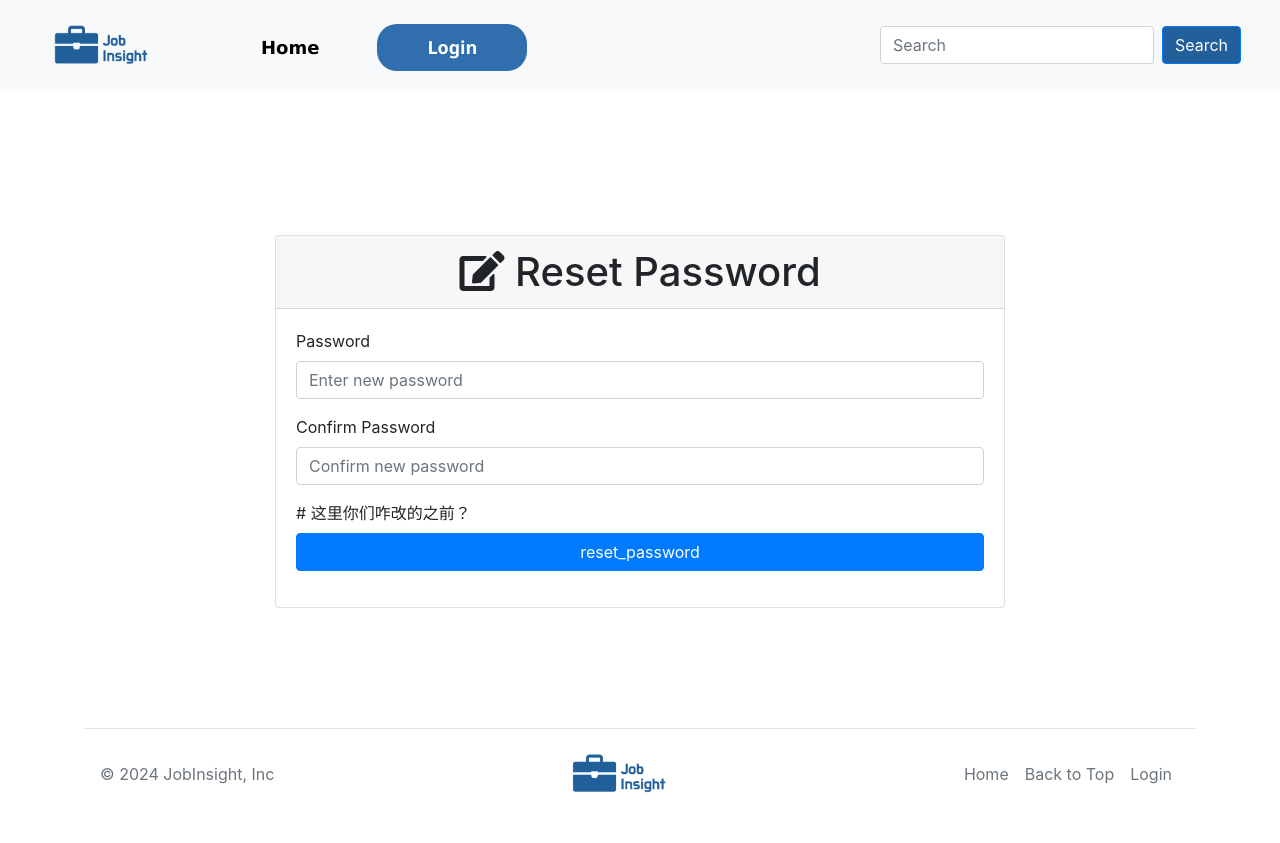
After one commit to Mingyu-Lian/AgileWebDev_Group_Assignment, a Flask app: page /reset_password in a window 1280 px wide. The commit adds this page. Run offline with Flask 3, Linux system fonts and the light colour scheme; some libraries are stand-ins or nearby versions.

Commit message:
Update new page :reset password
Long time no see,
Added reset password page now
gonna work on refine of the existed pages

```diff
--- a/app/forms.py
+++ b/app/forms.py
@@ -59,3 +59,9 @@ class UploadForm(FlaskForm):
 class CommentForm(FlaskForm):
     content = TextAreaField('Comment', validators=[DataRequired(), Length(max=500)])
     submit = SubmitField('Submit')
+
+
+class ResetPasswordForm(FlaskForm):
+    password = PasswordField('Password', validators=[DataRequired()])
+    confirm_password = PasswordField('Confirm Password', validators=[DataRequired(), EqualTo('password')])
+    submit = SubmitField('reset_password')
--- a/app/routes.py
+++ b/app/routes.py
@@ -5,7 +5,7 @@ from werkzeug.utils import secure_filename
 from flask import Blueprint, render_template, flash, redirect, url_for, request, current_app, session
 from flask_login import login_user, current_user,logout_user,login_required
 
-from .forms import LoginForm, SignUpForm,UploadForm, IconForm, ProfileForm, CommentForm
+from .forms import LoginForm, SignUpForm,UploadForm, IconForm, ProfileForm, CommentForm, ResetPasswordForm
 from .models import db, User,UserDetails,Post,Follow, Comment
 from sqlalchemy import or_
 
@@ -359,3 +359,14 @@ def following(user_id):
     # 获取当前用户关注的所有用户
     following = User.query.join(Follow, Follow.followed_id == User.id).filter(Follow.follower_id == user_id).all()
     return render_template('following.html', user=user, following=following)
+
+
+@main.route('/reset_password', methods=['GET', 'POST'])
+def reset_password():
+    form = ResetPasswordForm()
+    if form.validate_on_submit():
+        current_user.set_password(form.password.data)
+        db.session.commit()
+        flash('Your password has been updated!', 'success')
+        return redirect(url_for('main.profile'))
+    return render_template('reset_password.html', form=form)
--- a/app/templates/profile.html
+++ b/app/templates/profile.html
@@ -54,6 +54,7 @@
                     <div class="d-flex justify-content-around mt-4">
                         <a href="{{ url_for('main.set_profile') }}" class="btn rounded-pill btn-primary"> <i class='fas fa-edit' style='font-size:15px'></i> Edit Profile</a>
                         <a href="{{ url_for('main.set_icon') }}" class="btn rounded-pill btn-secondary"><i class='fas fa-user-edit' style='font-size:15px'></i> Change Icon</a>
+                        <a href="{{ url_for('main.reset_password') }}" class="btn rounded-pill btn-secondary"><i class='fas fa-user-edit' style='font-size:15px'></i> Reset Password</a>
                     </div>
                 </div>
             </div>
--- /dev/null
+++ b/app/templates/reset_password.html
@@ -0,0 +1,40 @@
+{% extends "base.html" %}
+
+{% block content %}
+<div class="container mt-5">
+    <div class="row justify-content-center">
+        <div class="col-md-8">
+            <div class="card">
+                <h1 class="card-header text-center"><i class='fas fa-edit' style='font-size:40px'></i> Reset Password</h1>
+                <div class="card-body">
+
+                    <form method="POST" action="{{ url_for('main.reset_password') }}">
+                        {{ form.hidden_tag() }}
+
+                        <div class="form-group">
+                            {{ form.password.label(class="form-label") }}
+                            {{ form.password(class="form-control", placeholder="Enter new password") }}
+                            {% for error in form.password.errors %}
+                                <span style="color: red;">{{ error }}</span>
+                            {% endfor %}
+                        </div>
+
+                        <div class="form-group">
+                            {{ form.confirm_password.label(class="form-label") }}
+                            {{ form.confirm_password(class="form-control", placeholder="Confirm new password") }}
+                            {% for error in form.confirm_password.errors %}
+                                <span style="color: red;">{{ error }}</span>
+                            {% endfor %}
+                        </div>
+
+                        <div class="d-grid gap-2">
+                            # 这里你们咋改的之前？
+                            {{ form.submit(class="btn btn-primary") }}
+                        </div>
+                    </form>
+                </div>
+            </div>
+        </div>
+    </div>
+</div> <br><br><br><br>
+{% endblock %}
```
Also changed, not shown: app/templates/forgot_password.html (deleted, +0 -23 lines), app/app.db.
